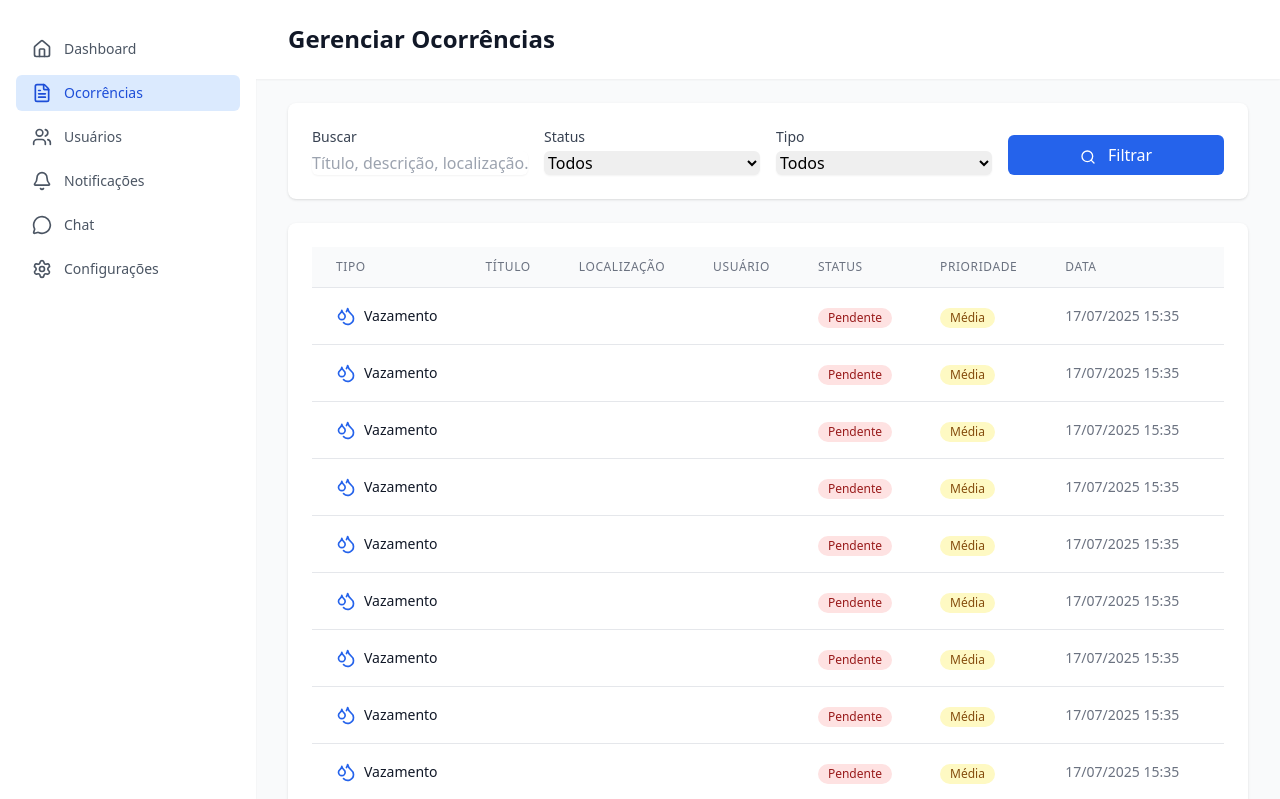
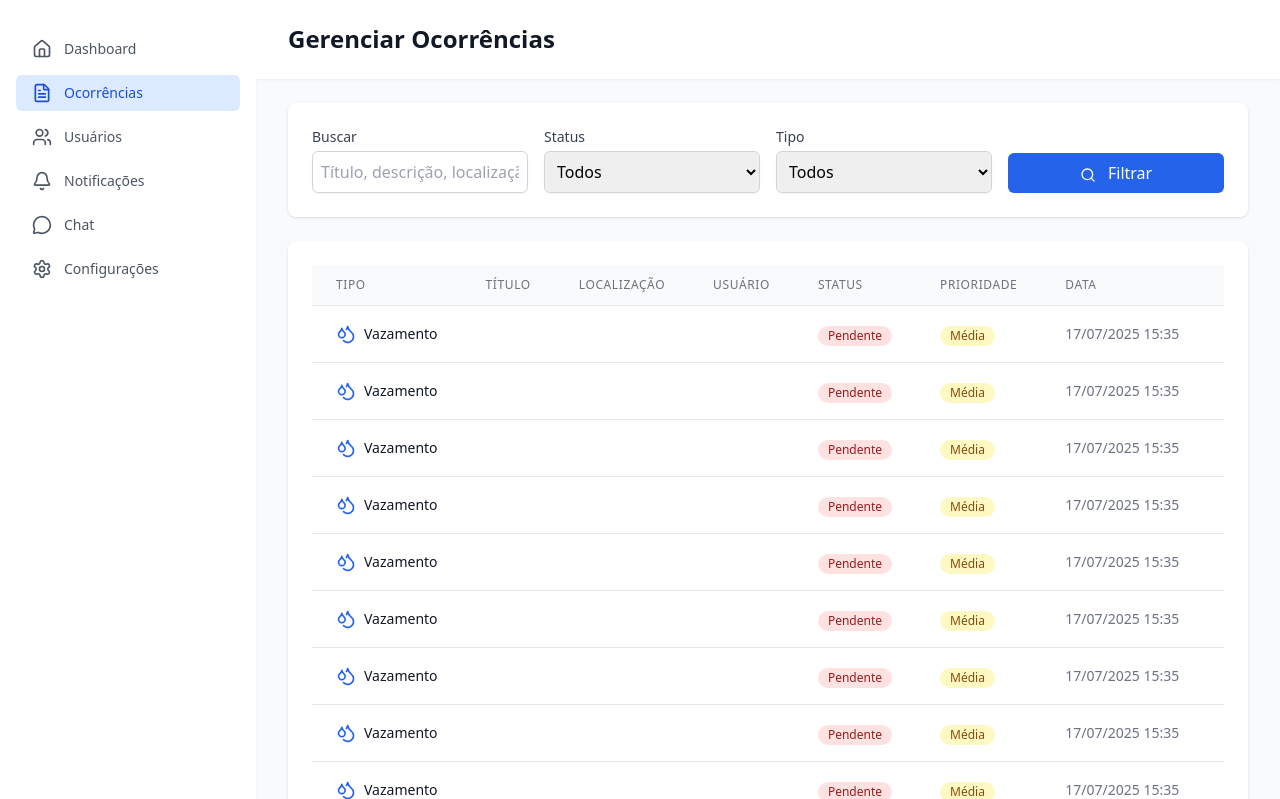
Before and after one commit to arnaldo-tomo/projecto-ADRC-benedito, a Laravel app: page /admin/reports in a window 1280 px wide. Shown: the part 66-865 px from the top of the page. Run offline with Laravel 12, Linux system fonts and the light colour scheme; data comes from the database, SQL or seed files in the repository; data that the repository does not hold is empty; some libraries are stand-ins or nearby versions.

Commit message:
Update index.blade.php

```diff
--- a/adrc-laravel-api/resources/views/admin/reports/index.blade.php
+++ b/adrc-laravel-api/resources/views/admin/reports/index.blade.php
@@ -12,13 +12,13 @@
                 <div>
                     <label for="search" class="block text-sm font-medium text-gray-700">Buscar</label>
                     <input type="text" id="search" name="search" value="{{ request('search') }}"
-                           class="mt-1 block w-full border-gray-300 rounded-md shadow-sm focus:ring-blue-500 focus:border-blue-500"
+                           class="mt-1 p-2 border block w-full border-gray-300 rounded-md shadow-sm focus:ring-blue-500 focus:border-blue-500"
                            placeholder="Título, descrição, localização...">
                 </div>
 
                 <div>
                     <label for="status" class="block text-sm font-medium text-gray-700">Status</label>
-                    <select id="status" name="status" class="mt-1 block w-full border-gray-300 rounded-md shadow-sm focus:ring-blue-500 focus:border-blue-500">
+                    <select id="status" name="status" class="mt-1 p-2 border block w-full border-gray-300 rounded-md shadow-sm focus:ring-blue-500 focus:border-blue-500">
                         <option value="">Todos</option>
                         <option value="pendente" {{ request('status') == 'pendente' ? 'selected' : '' }}>Pendente</option>
                         <option value="em_andamento" {{ request('status') == 'em_andamento' ? 'selected' : '' }}>Em Andamento</option>
@@ -28,7 +28,7 @@
 
                 <div>
                     <label for="type" class="block text-sm font-medium text-gray-700">Tipo</label>
-                    <select id="type" name="type" class="mt-1 block w-full border-gray-300 rounded-md shadow-sm focus:ring-blue-500 focus:border-blue-500">
+                    <select id="type" name="type" class="mt-1 block border p-2 w-full border-gray-300 rounded-md shadow-sm focus:ring-blue-500 focus:border-blue-500">
                         <option value="">Todos</option>
                         <option value="vazamento" {{ request('type') == 'vazamento' ? 'selected' : '' }}>Vazamento</option>
                         <option value="falta_agua" {{ request('type') == 'falta_agua' ? 'selected' : '' }}>Falta de Água</option>
```
